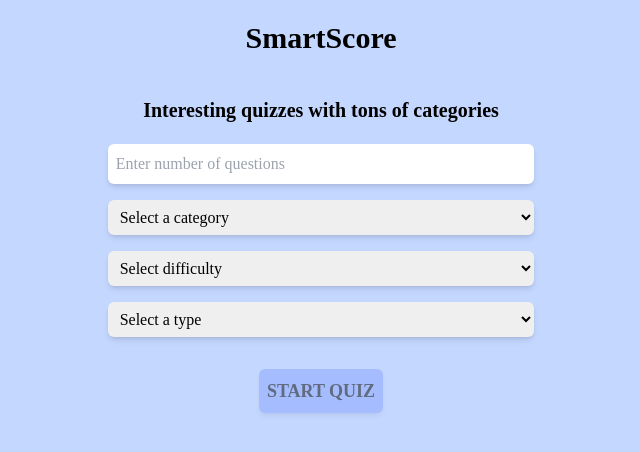
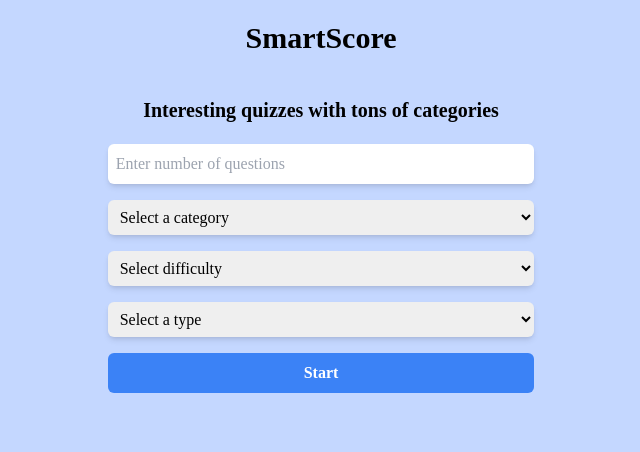
Before and after one commit to AdityaNair07/SmartScore, a React (Vite) app: page /home in a window 1280 px wide. Shown: the top 452 px of the page, without its empty margins (319-959 px from the left). Built offline with nearby package versions, Linux system fonts and the light colour scheme; a web font is replaced by a local one.

Commit message:
Completed fully functional web application

```diff
--- a/src/pages/Home.jsx
+++ b/src/pages/Home.jsx
@@ -1,7 +1,6 @@
 import axios from "axios";
-import { useContext, useEffect } from "react";
-import { useState } from "react";
-import { Link } from "react-router-dom";
+import { useContext, useEffect, useState } from "react";
+import { useNavigate } from "react-router-dom"; // useNavigate for programmatic navigation
 import { MyContext } from "../MyContext";
 
 const Home = () => {
@@ -10,24 +9,24 @@ const Home = () => {
   const [difficulty, setDifficulty] = useState(null);
   const [type, setType] = useState(null);
   const { setQuestions, setTotalScore, setScore } = useContext(MyContext);
-  const [error, setError] = useState(null); // Error state
+  const [error, setError] = useState(null);
   const [loading, setLoading] = useState(false);
+
+  const navigate = useNavigate(); // Hook for navigation
 
   const getQuestions = async (category, amount, difficulty, type) => {
     setLoading(true);
-    setError(null); // Clear the error before making a new request
+    setError(null);
     try {
       const result = await axios.get(
         `https://opentdb.com/api.php?amount=${amount}&category=${category}&difficulty=${difficulty}&type=${type}`
       );
-
       const responseCode = result.data.response_code;
-
       if (responseCode === 0) {
-        // Success
         setQuestions(result.data.results);
         setTotalScore(amount * 5);
         setScore(0);
+        navigate("/questions"); // Navigate to questions page on success
       } else if (responseCode === 1) {
         setError("No results found for the specified criteria.");
       } else if (responseCode === 2) {
@@ -42,7 +41,7 @@ const Home = () => {
 
   const handleSubmit = () => {
     if (!amount || !category || !difficulty || !type) {
-      setError("Please fill out all fields."); // Set error if fields are empty
+      setError("Please fill out all fields correctly.");
     } else if (amount > 50) {
       setError("The number of questions should be less than or equal to 50.");
     } else {
@@ -55,32 +54,6 @@ const Home = () => {
     setAmount(value > 0 && value <= 50 ? value : null);
   };
 
-  useEffect(() => {
-    console.log("amount:", amount);
-    console.log("type of amount:", typeof amount);
-    console.log("category:", category);
-    console.log("type of category:", typeof category);
-  }, [amount, category]);
-
-  // const handleSubmit = () => {
-  //   if (!amount || !category || !difficulty || !type) {
-  //     alert("Please fill out all fields before starting the quiz.");
-  //   } else if (amount > 50) {
-  //     alert("The number of questions should be less than or equal to 50");
-  //   } else {
-  //     getQuestions(category, amount, difficulty, type);
-  //   }
-  // };
-
-  // const handleAmountChange = (e) => {
-  //   const value = parseInt(e.target.value);
-  //   if (value <= 50 && value > 0) {
-  //     setAmount(value);
-  //   } else {
-  //     setAmount(null);
-  //   }
-  // };
-
   return (
     <div className="w-full h-screen bg-[#C4D7FF] flex flex-col items-center gap-3">
       <h1 className="p-5 text-3xl font-semibold text-center">SmartScore</h1>
@@ -89,6 +62,7 @@ const Home = () => {
       </h3>
 
       <div className="flex flex-col w-full gap-4 px-10 mx-auto md:w-1/2 lg:w-1/3 md:px-0">
+        {error && <p className="text-red-500">{error}</p>} {/* Error Display */}
         <div className="flex items-center justify-between gap-2">
           <input
             required
@@ -101,7 +75,7 @@ const Home = () => {
             max="50"
           />
         </div>
-
+        {/* Category Select */}
         <div className="flex items-center justify-start gap-2">
           <select
             className="w-full p-2 rounded-md shadow-md"
@@ -189,7 +163,7 @@ const Home = () => {
             </option>
           </select>
         </div>
-
+        {/* Difficulty Select */}
         <div className="flex items-center justify-start gap-2">
           <select
             className="w-full p-2 rounded-md shadow-md"
@@ -202,7 +176,7 @@ const Home = () => {
             <option value="hard">Hard</option>
           </select>
         </div>
-
+        {/* Type Select */}
         <div className="flex items-center justify-start gap-2">
           <select
             className="w-full p-2 rounded-md shadow-md"
@@ -214,20 +188,17 @@ const Home = () => {
             <option value="boolean">True/False</option>
           </select>
         </div>
+        {/* Submit Button */}
+        <button
+          disabled={loading}
+          onClick={handleSubmit}
+          className={`font-semibold ${
+            loading ? "bg-gray-400" : "bg-blue-500"
+          } p-2 rounded-md text-white`}
+        >
+          {loading ? "Loading..." : "Start"}
+        </button>
       </div>
-
-      <Link
-        to={category && type && difficulty && amount ? "/questions" : "#"}
-        className={`font-semibold text-lg p-2 rounded-md shadow-md uppercase mt-5 bg-[#87A2FF] ${
-          !category || !type || !difficulty || !amount ? "opacity-50" : ""
-        }`}
-        onClick={handleSubmit}
-      >
-        Start Quiz
-      </Link>
-
-      {loading && <p>Loading...</p>}
-      {error && <p style={{ color: "red" }}>{error}</p>}
     </div>
   );
 };
--- a/src/pages/Questions.jsx
+++ b/src/pages/Questions.jsx
@@ -57,7 +57,7 @@ const Questions = () => {
         Questions
       </h1>
       <div className="flex flex-col items-start w-1/2 px-4 py-5 mx-auto border border-orange-500 rounded-md shadow-md text-wrap">
-        {questions ? (
+        {questions && (
           <>
             <h1 className="w-full mb-10 text-lg font-semibold text-start text-wrap">
               {questions[currentQuestion].question}
@@ -83,11 +83,10 @@ const Questions = () => {
               ))}
             </div>
           </>
-        ) : (
-          <h1 className="w-full mb-5 text-2xl font-semibold text-center text-orange-500">
+        )}
+        {/* <h1 className="w-full mb-5 text-2xl font-semibold text-center text-orange-500">
             Loading...
-          </h1>
-        )}
+          </h1> */}
 
         <Link
           to={currentQuestion === questions?.length - 1 ? "/result" : null}
```
